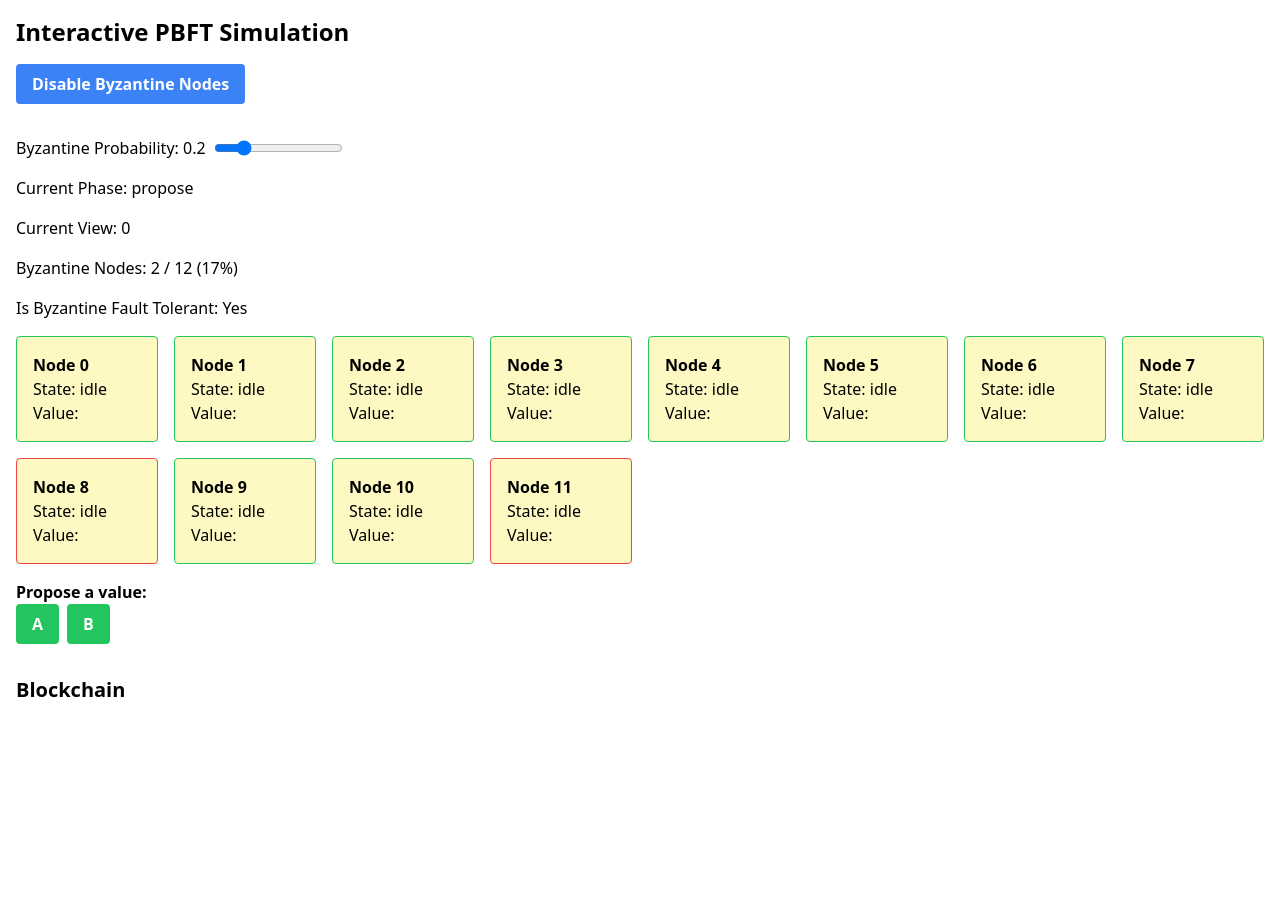
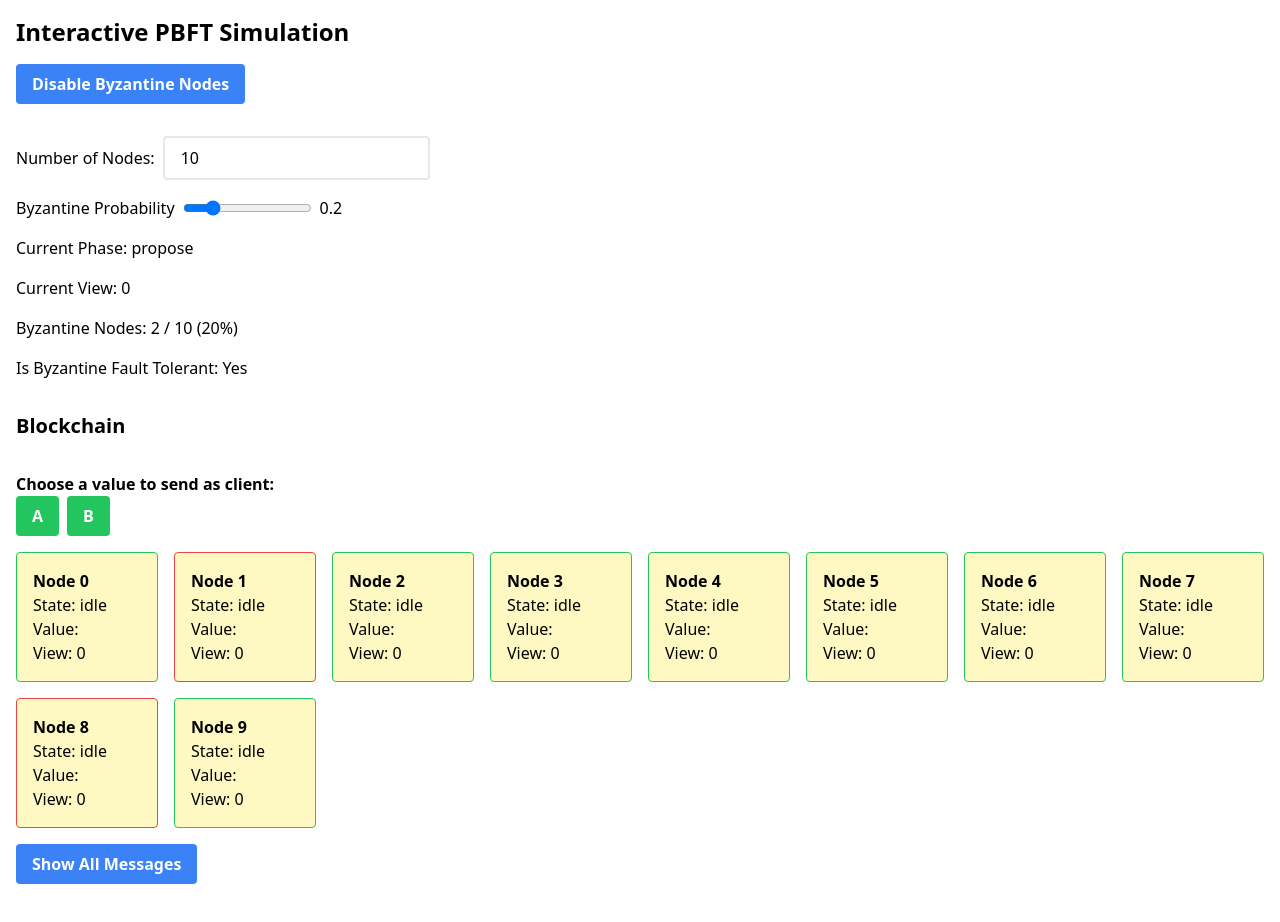
Before and after one commit to marcuspang/consensus-games, a React (Vite) app: page / in a window 1280 px wide. Both pictures are taken after a click on the button "Start Consensus Round". Shown: the top 922 px of the page. Before the commit the page ends 800 px from the top, so only its background shows below. Built offline with nearby package versions, Linux system fonts and the light colour scheme.

Commit message:
feat: improve layout + separate messages

```diff
--- a/package.json
+++ b/package.json
@@ -13,6 +13,7 @@
     "clsx": "^2.1.1",
     "react": "^18.3.1",
     "react-dom": "^18.3.1",
+    "sonner": "^1.5.0",
     "tailwind-merge": "^2.5.3"
   },
   "devDependencies": {
--- a/src/App.tsx
+++ b/src/App.tsx
@@ -3,14 +3,15 @@ import { ActionPrompt } from "./components/ActionPrompt";
 import { Blockchain } from "./components/Blockchain";
 import { Message } from "./components/Message";
 import { Node } from "./components/Node";
-
-const NUM_NODES = 12;
+import { NodeDetails } from "./components/NodeDetails";
+import { toast, Toaster } from "sonner";
 
 export interface NodeFields {
   id: number;
   state: string;
   value: string | null;
   isByzantine: boolean;
+  view: number;
 }
 
 export interface MessageFields {
@@ -18,6 +19,7 @@ export interface MessageFields {
   to: string;
   type: string;
   value: string | null;
+  view: number;
 }
 
 export enum Phase {
@@ -64,17 +66,21 @@ function isByzantineFaultTolerant(
 export default function App() {
   const [isAllHonest, setIsAllHonest] = useState(false);
   const [byzantineProbability, setByzantineProbability] = useState(0.2);
+  const [messages, setMessages] = useState<MessageFields[]>([]);
+  const [numNodes, setNumNodes] = useState(10);
   const [nodes, setNodes] = useState<NodeFields[]>(
-    Array(NUM_NODES)
+    Array(numNodes)
       .fill(null)
       .map((_, i) => ({
         id: i,
         state: NodeState.IDLE,
         value: null,
         isByzantine: Math.random() < byzantineProbability,
+        view: 0,
       }))
   );
-  const [messages, setMessages] = useState<MessageFields[]>([]);
+  const [showAllMessages, setShowAllMessages] = useState(false);
+  const [selectedNode, setSelectedNode] = useState<number | null>(null);
   const [currentPhase, setCurrentPhase] = useState<Phase>(Phase.IDLE);
   const [blockchain, setBlockchain] = useState<Block[]>([]);
   const [currentView, setCurrentView] = useState(0);
@@ -99,6 +105,20 @@ export default function App() {
       );
     }
   }, [isAllHonest]);
+
+  useEffect(() => {
+    setNodes(
+      Array(numNodes)
+        .fill(null)
+        .map((_, i) => ({
+          id: i,
+          state: NodeState.IDLE,
+          value: null,
+          isByzantine: Math.random() < byzantineProbability,
+          view: 0,
+        }))
+    );
+  }, [numNodes, byzantineProbability]);
 
   const startConsensus = () => {
     setCurrentPhase(Phase.PROPOSE);
@@ -126,101 +146,140 @@ export default function App() {
         node.state = NodeState.PROPOSED;
       });
       setCurrentPhase(Phase.PRE_PREPARE);
-    } else if (currentPhase === Phase.PRE_PREPARE) {
-      newNodes.forEach((node) => {
-        newMessages.push({
+      automaticConsensus(newNodes, newMessages, action);
+    }
+  };
+
+  const automaticConsensus = (
+    nodes: NodeFields[],
+    messages: MessageFields[],
+    clientAction: string
+  ) => {
+    // Pre-prepare phase
+    nodes.forEach((node) => {
+      const recipients = nodes.filter((n) => n.id !== node.id);
+      recipients.forEach((recipient) => {
+        messages.push({
           from: node.id,
-          to: "all",
+          to: recipient.id.toString(),
           type: "pre-prepare",
           value: node.value,
+          view: node.view,
+        });
       });
       node.state = NodeState.PRE_PREPARED;
     });
-      setCurrentPhase(Phase.PREPARE);
-    } else if (currentPhase === Phase.PREPARE) {
-      newNodes.forEach((node) => {
-        newMessages.push({
+
+    // Prepare phase
+    nodes.forEach((node) => {
+      const prepareValue = node.isByzantine
+        ? clientAction === "A"
+          ? "B"
+          : "A"
+        : clientAction;
+      const recipients = nodes.filter((n) => n.id !== node.id);
+      recipients.forEach((recipient) => {
+        messages.push({
           from: node.id,
-          to: "all",
+          to: recipient.id.toString(),
           type: "prepare",
-          value: action,
+          value: prepareValue,
+          view: node.view,
+        });
       });
       node.state = NodeState.PREPARED;
-        node.value = node.isByzantine ? (action === "A" ? "B" : "A") : action;
+      node.value = prepareValue;
     });
-      setCurrentPhase(Phase.COMMIT);
-    } else if (currentPhase === Phase.COMMIT) {
-      newNodes.forEach((node) => {
-        newMessages.push({
+
+    // Commit phase
+    nodes.forEach((node) => {
+      const commitValue = node.isByzantine
+        ? clientAction === "A"
+          ? "B"
+          : "A"
+        : clientAction;
+      const recipients = nodes.filter((n) => n.id !== node.id);
+      recipients.forEach((recipient) => {
+        messages.push({
           from: node.id,
-          to: "all",
+          to: recipient.id.toString(),
           type: "commit",
-          value: node.isByzantine ? (action === "A" ? "B" : "A") : action,
+          value: commitValue,
+          view: node.view,
+        });
       });
       node.state = NodeState.COMMITTED;
     });
 
     // Add new block to the blockchain
-      const consensusValue = getMajorityValue(newNodes);
-      console.log({ consensusValue, action });
+    const consensusValue = getMajorityValue(nodes);
     if (consensusValue) {
-        setBlockchain([
-          ...blockchain,
+      setBlockchain((prevBlockchain) => [
+        ...prevBlockchain,
         {
-            number: blockchain.length,
+          number: prevBlockchain.length,
           value: consensusValue,
-            // If the consensus value is not the same as the action, then the Byzantine nodes won
-            isByzantine: consensusValue !== action,
+          isByzantine: consensusValue !== clientAction,
         },
       ]);
       setFailureCount(0);
       setCurrentPhase(Phase.IDLE);
     } else {
-        console.error("Consensus failed");
-        newMessages.push({
+      nodes.forEach((node) => {
+        messages.push({
           from: -1,
-          to: "all",
+          to: node.id.toString(),
           type: "error",
           value: "Consensus failed",
+          view: node.view,
+        });
       });
       handleConsensusFailure();
     }
-    }
 
-    setNodes(newNodes);
-    setMessages(newMessages);
+    setNodes(nodes);
+    setMessages(messages);
   };
 
   const handleConsensusFailure = () => {
-    setFailureCount((prev) => prev + 1);
-    if (failureCount >= 2) {
+    setFailureCount((prev) => {
+      toast.error(`Consensus failed, failure count: ${prev + 1}`);
+      if (prev >= 2) {
         initiateViewChange();
       } else {
         setCurrentPhase(Phase.PROPOSE);
       }
+
+      return prev + 1;
+    });
   };
 
   const initiateViewChange = () => {
-    setCurrentView((prev) => prev + 1);
+    toast.info("Initiating view change");
     setCurrentPhase(Phase.VIEW_CHANGE);
     setFailureCount(0);
-
+    setCurrentView((prev) => {
       const newMessages = [...messages];
       newMessages.push({
         from: -1,
         to: "all",
         type: "view-change",
-      value: `View changed to ${currentView + 1}`,
+        value: `View changed to ${prev + 1}`,
+        view: prev,
       });
+
       setMessages(newMessages);
+      return prev + 1;
+    });
 
     // Reset nodes for the new view
-    setNodes(
-      nodes.map((node) => ({ ...node, state: NodeState.IDLE, value: null }))
+    setNodes((prev) =>
+      prev.map((node) => ({ ...node, state: NodeState.IDLE, value: null }))
     );
 
     // After a short delay, start a new consensus round
     setTimeout(() => {
+      toast.info("Starting new consensus round");
       setCurrentPhase(Phase.PROPOSE);
     }, 2000);
   };
@@ -234,7 +293,7 @@ export default function App() {
     }, {} as Record<string, number>);
 
     // Check if majority count passes the Byzantine fault tolerance threshold = 2f + 1
-    const threshold = 2 * getByzantineFaultToleranceThreshold(NUM_NODES) + 1;
+    const threshold = 2 * getByzantineFaultToleranceThreshold(numNodes) + 1;
     const majorityValue = Object.entries(valueCounts).reduce((a, b) =>
       a[1] > b[1] ? a : b
     )[0];
@@ -242,6 +301,17 @@ export default function App() {
       return majorityValue;
     }
     return null;
+  };
+
+  const handleNodeClick = (nodeId: number) => {
+    setSelectedNode(nodeId === selectedNode ? null : nodeId);
+  };
+
+  const getMessagesForNode = (nodeId: number) => {
+    console.log({ messages, nodeId });
+    return messages.filter(
+      (msg) => msg.from === nodeId || msg.to === nodeId.toString()
+    );
   };
 
   return (
@@ -256,9 +326,19 @@ export default function App() {
         </button>
       </div>
       <div className="flex items-center gap-2 mb-4">
-        <label htmlFor="byzantine-probability">
-          Byzantine Probability: {byzantineProbability}
-        </label>
+        <label htmlFor="num-nodes">Number of Nodes:</label>
+        <input
+          type="number"
+          id="num-nodes"
+          min="1"
+          step="1"
+          value={numNodes}
+          className="px-4 py-2 border-2 rounded"
+          onChange={(e) => setNumNodes(Number(e.target.value))}
+        />
+      </div>
+      <div className="flex gap-2 mb-4">
+        <label htmlFor="byzantine-probability w-8">Byzantine Probability</label>
         <input
           type="range"
           id="byzantine-probability"
@@ -268,17 +348,36 @@ export default function App() {
           value={byzantineProbability}
           onChange={(e) => setByzantineProbability(Number(e.target.value))}
         />
+        <p>{byzantineProbability}</p>
       </div>
       <p className="mb-4">Current Phase: {currentPhase}</p>
       <p className="mb-4">Current View: {currentView}</p>
       <p className="mb-4">
-        Byzantine Nodes: {byzantineNodeCount} / {NUM_NODES} (
-        {Math.round((byzantineNodeCount / NUM_NODES) * 100)}%)
+        Byzantine Nodes: {byzantineNodeCount} / {numNodes} (
+        {Math.round((byzantineNodeCount / numNodes) * 100)}%)
       </p>
       <p className="mb-4">
         Is Byzantine Fault Tolerant:{" "}
-        {isByzantineFaultTolerant(byzantineNodeCount, NUM_NODES) ? "Yes" : "No"}
+        {isByzantineFaultTolerant(byzantineNodeCount, numNodes) ? "Yes" : "No"}
       </p>
+
+      <Blockchain blocks={blockchain} />
+
+      {currentPhase === Phase.IDLE ? (
+        <button
+          onClick={startConsensus}
+          className="px-4 py-2 mb-4 font-bold text-white bg-blue-500 rounded hover:bg-blue-700"
+        >
+          Start Consensus Round
+        </button>
+      ) : currentPhase === Phase.PROPOSE ? (
+        <ActionPrompt phase={currentPhase} onAction={handleAction} />
+      ) : (
+        <p className="mb-4 text-yellow-600">
+          Consensus in progress: {currentPhase}
+        </p>
+      )}
+
       <div className="grid grid-cols-8 gap-4 mb-4">
         {nodes.map((node) => (
           <Node
@@ -287,27 +386,30 @@ export default function App() {
             isActive={
               currentPhase !== Phase.IDLE && currentPhase !== Phase.VIEW_CHANGE
             }
+            isSelected={node.id === selectedNode}
+            onClick={() => handleNodeClick(node.id)}
           />
         ))}
       </div>
-      {currentPhase === Phase.IDLE ? (
+
+      {selectedNode !== null && (
+        <NodeDetails
+          node={nodes.find((n) => n.id === selectedNode)!}
+          messages={getMessagesForNode(selectedNode)}
+        />
+      )}
+
+      <div className="mb-4 space-y-2">
         <button
-          onClick={startConsensus}
+          onClick={() => setShowAllMessages((prev) => !prev)}
           className="px-4 py-2 mb-4 font-bold text-white bg-blue-500 rounded hover:bg-blue-700"
         >
-          Start Consensus Round
+          {showAllMessages ? "Hide All Messages" : "Show All Messages"}
         </button>
-      ) : currentPhase !== Phase.VIEW_CHANGE ? (
-        <ActionPrompt phase={currentPhase} onAction={handleAction} />
-      ) : (
-        <p className="mb-4 text-yellow-600">View change in progress...</p>
-      )}
-      <Blockchain blocks={blockchain} />
-      <div className="mb-4 space-y-2">
-        {messages.map((msg, index) => (
-          <Message key={index} {...msg} />
-        ))}
+        {showAllMessages &&
+          messages.map((msg, index) => <Message key={index} {...msg} />)}
       </div>
+      <Toaster />
     </div>
   );
 }
--- a/src/components/ActionPrompt.tsx
+++ b/src/components/ActionPrompt.tsx
@@ -6,33 +6,15 @@ interface Props {
 }
 
 export function ActionPrompt({ phase, onAction }: Props) {
-  let prompt = "";
-  let actions: string[] = [];
-
-  switch (phase) {
-    case Phase.PROPOSE:
-      prompt = `Propose a value:`;
-      actions = ["A", "B"];
-      break;
-    case Phase.PRE_PREPARE:
-      prompt = `Send pre-prepare message:`;
-      actions = ["Send"];
-      break;
-    case Phase.PREPARE:
-      prompt = `Prepare a value:`;
-      actions = ["A", "B"];
-      break;
-    case Phase.COMMIT:
-      prompt = `Commit to a value:`;
-      actions = ["A", "B"];
-      break;
+  if (phase !== Phase.PROPOSE) {
+    return null;
   }
 
   return (
     <div className="mb-4">
-      <p className="font-bold">{prompt}</p>
+      <p className="font-bold">Choose a value to send as client:</p>
       <div className="flex gap-2">
-        {actions.map((action) => (
+        {["A", "B"].map((action) => (
           <button
             key={action}
             onClick={() => onAction(action)}
--- a/src/components/Node.tsx
+++ b/src/components/Node.tsx
@@ -3,18 +3,33 @@ import type { NodeFields } from "../App";
 interface Props extends NodeFields {
   isByzantine: boolean;
   isActive: boolean;
+  isSelected: boolean;
+  onClick: () => void;
 }
 
-export function Node({ id, state, value, isByzantine, isActive }: Props) {
+export function Node({
+  id,
+  state,
+  value,
+  view,
+  isByzantine,
+  isActive,
+  isSelected,
+  onClick,
+}: Props) {
   return (
     <div
-      className={`p-4 border rounded ${
+      className={`p-4 border rounded cursor-pointer ${
         isByzantine ? "border-red-500" : "border-green-500"
-      } ${isActive ? "bg-yellow-100" : ""}`}
+      } ${isActive ? "bg-yellow-100" : ""} ${
+        isSelected ? "ring-2 ring-blue-500" : ""
+      }`}
+      onClick={onClick}
     >
       <h2 className="font-bold">Node {id}</h2>
       <p>State: {state}</p>
       <p>Value: {value}</p>
+      <p>View: {view}</p>
     </div>
   );
 }
--- /dev/null
+++ b/src/components/NodeDetails.tsx
@@ -0,0 +1,25 @@
+import React from "react";
+import { NodeFields, MessageFields } from "../App";
+import { Message } from "./Message";
+
+interface Props {
+  node: NodeFields;
+  messages: MessageFields[];
+}
+
+export const NodeDetails: React.FC<Props> = ({ node, messages }) => {
+  return (
+    <div className="p-4 mt-4 border rounded">
+      <h2 className="mb-2 text-xl font-bold">Node {node.id} Details</h2>
+      <p>State: {node.state}</p>
+      <p>Value: {node.value}</p>
+      <p>Byzantine: {node.isByzantine ? "Yes" : "No"}</p>
+      <h3 className="mt-4 mb-2 text-lg font-semibold">Messages</h3>
+      <div className="space-y-2">
+        {messages.map((msg, index) => (
+          <Message key={index} {...msg} />
+        ))}
+      </div>
+    </div>
+  );
+};
```
Also changed, not shown: src/components/Message.tsx (+5 -3 lines), 1 other file (tests, documents, lock files or other folders). Lines whose indentation alone changed are shown as unchanged.
